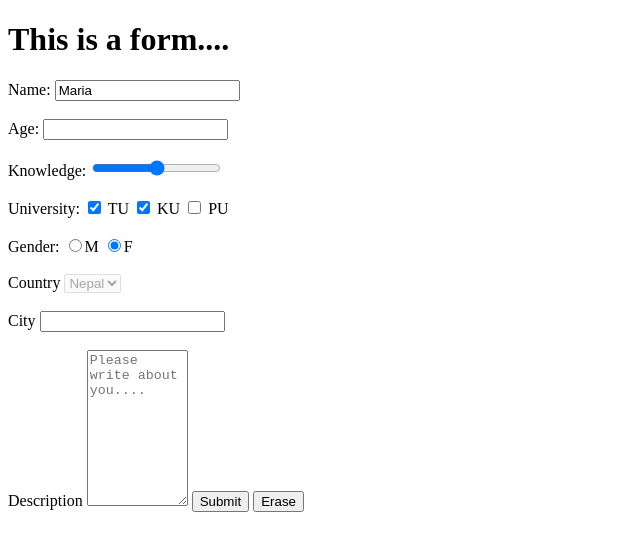
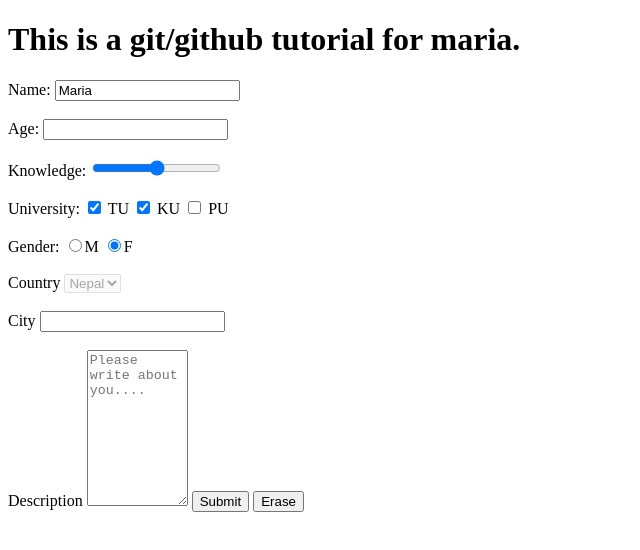
Before and after one commit to justmeshishir/testRepo, a plain HTML site: page index.html in a window 1280 px wide. Shown: the whole page, without its empty margins (0-640 px from the left). Drawn offline with Linux system fonts and the light colour scheme.

Commit message:
add text for maria tutorial

```diff
--- a/index.html
+++ b/index.html
@@ -4,7 +4,7 @@
 </head>
 <body>
 
-<h1>This is a form....</h1>
+<h1>This is a git/github tutorial for maria.</h1>
 
 <!-- <form action="#" method="POST">
     <label>Username:</label> <input type="text" name="username" value="" /> <br/><br/>
```
